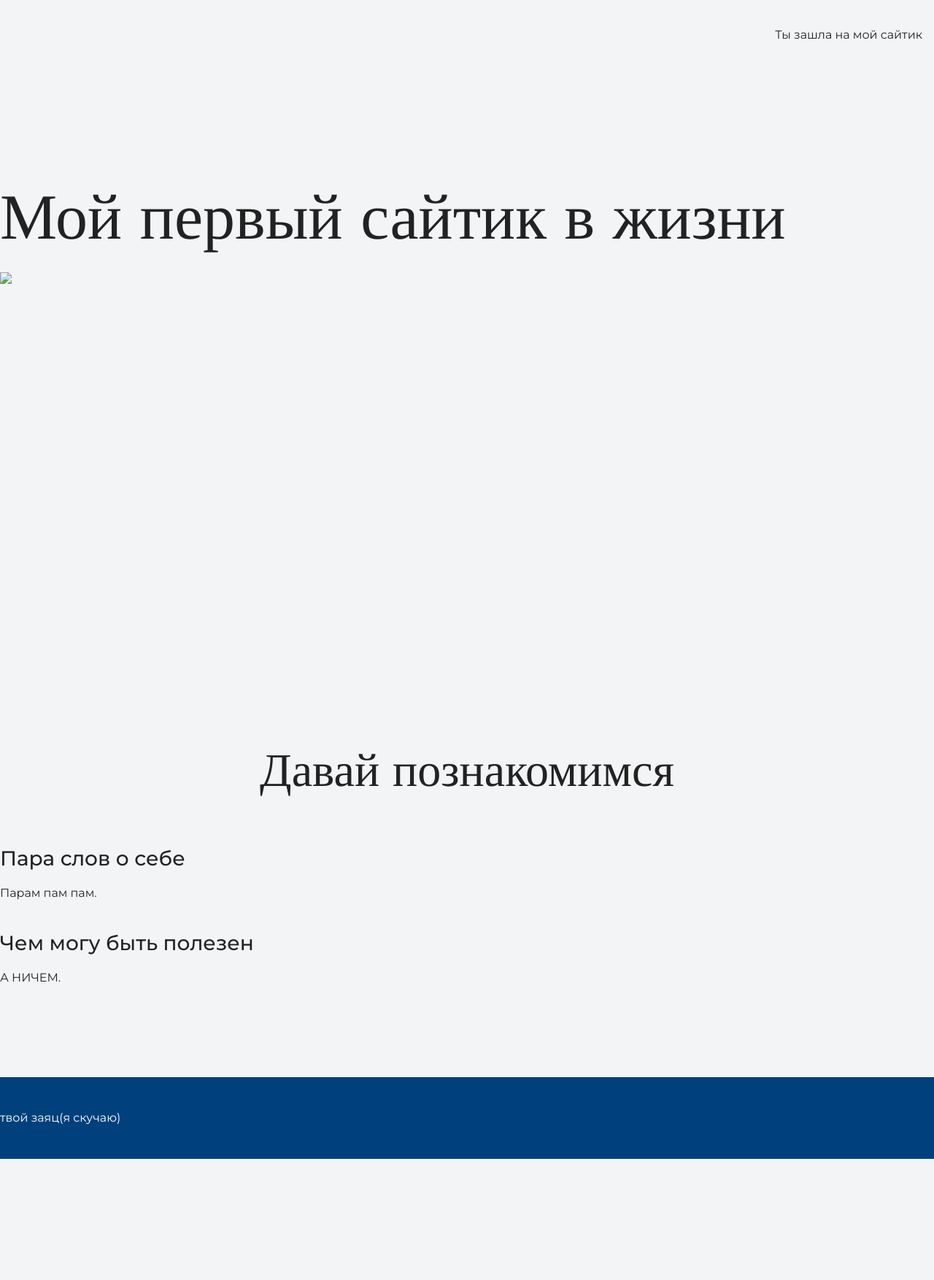
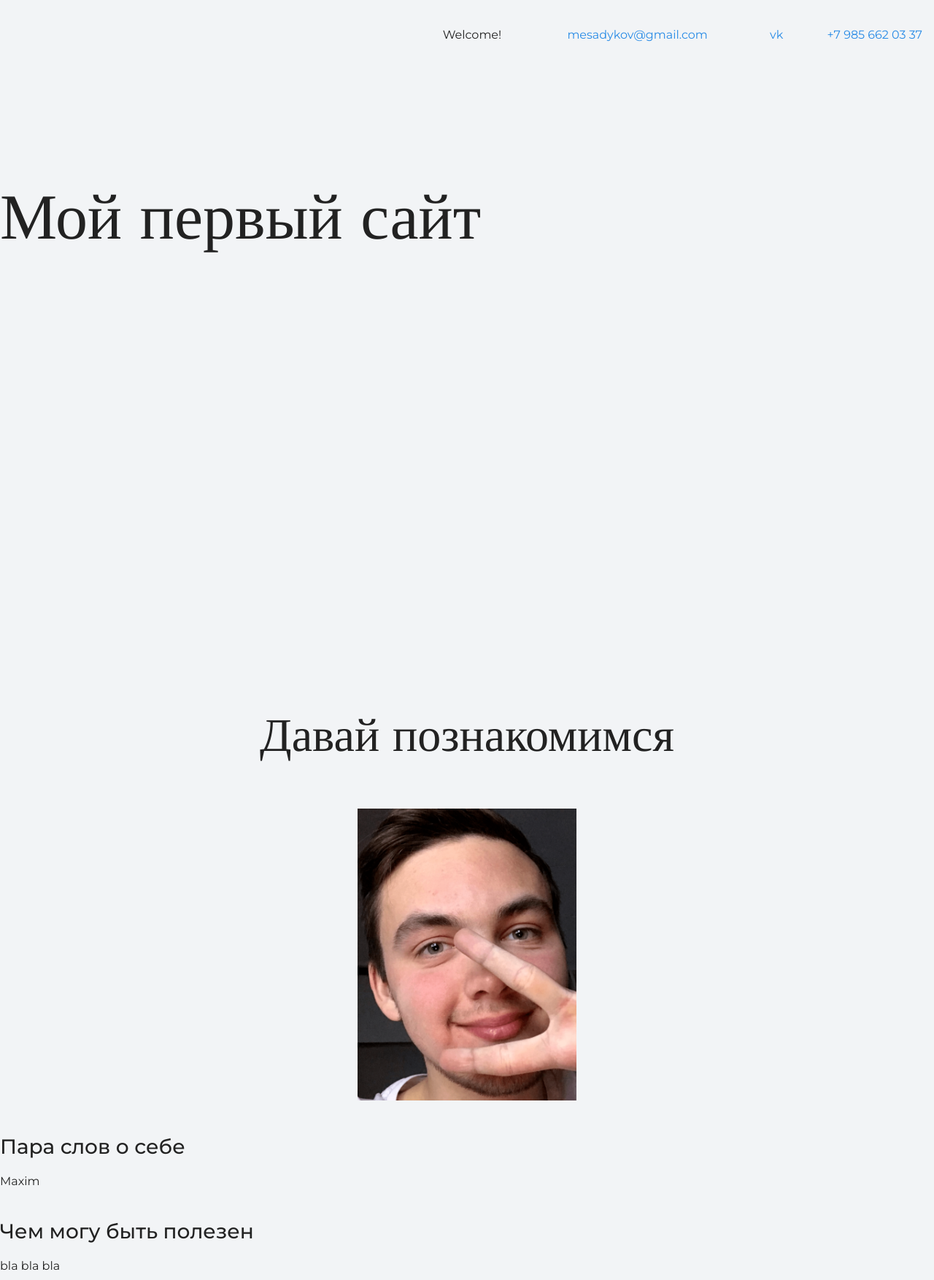
Before and after one commit to MaximSadykov/site, a plain HTML site: page index.html in a window 1280 px wide. Shown: the top 1754 px of the page at 73% size. Before the commit the page ends 1588 px from the top, so only its background shows below. Drawn offline with nearby package versions, Linux system fonts and the light colour scheme.

Commit message:
Add files via upload

```diff
--- a/index.html
+++ b/index.html
@@ -10,24 +10,38 @@
   <body>
     <header class="page-header">
       <div class="container">
-        Ты зашла на мой сайтик
+        Welcome!
+        <a class="header-email" href="mailto:mesadykov@gmail.com"> mesadykov@gmail.com </a>
+
+        <a class="header-phone" href="https://vk.com/id568838725"> vk</a>
+        <a href="tel:+79856620337"> +7 985 662 03 37 </a>
     </div>
     </header>
 
     <section class="hero-image">
-      <h1 class="heading">Мой первый сайтик в жизни</h1>
-     <img src="test.png">
+      <h1 class="heading">Мой первый сайт</h1>
+
     </section>
 
     <section class="intro">
+
       <h2 class="subheading">Давай познакомимся</h2>
+      <figure class="user-image">
+        <img src="123.png" width="300" height="400" alt="Это я">
+      </figure>
+
       <h3>Пара слов о себе</h3>
-      <p>Парам пам пам.</p>
+      <p>Maxim</p>
       <h3>Чем могу быть полезен</h3>
-      <p>А НИЧЕМ.</p>
+      <p>bla bla bla</p>
     </section>
     <footer class="page-footer">
-      твой заяц(я скучаю)
+      <div class="container">
+        <a class="footer-email" href="mailto:mesadykov@gmail.com"> mesadykov@gmail.com</a>
+        <a class="footer-phone" href="tel:+79856620339"> +7 985 662 03 37 </a>
+</div>
+
+
     </footer>
   </body>
 </html>
```
